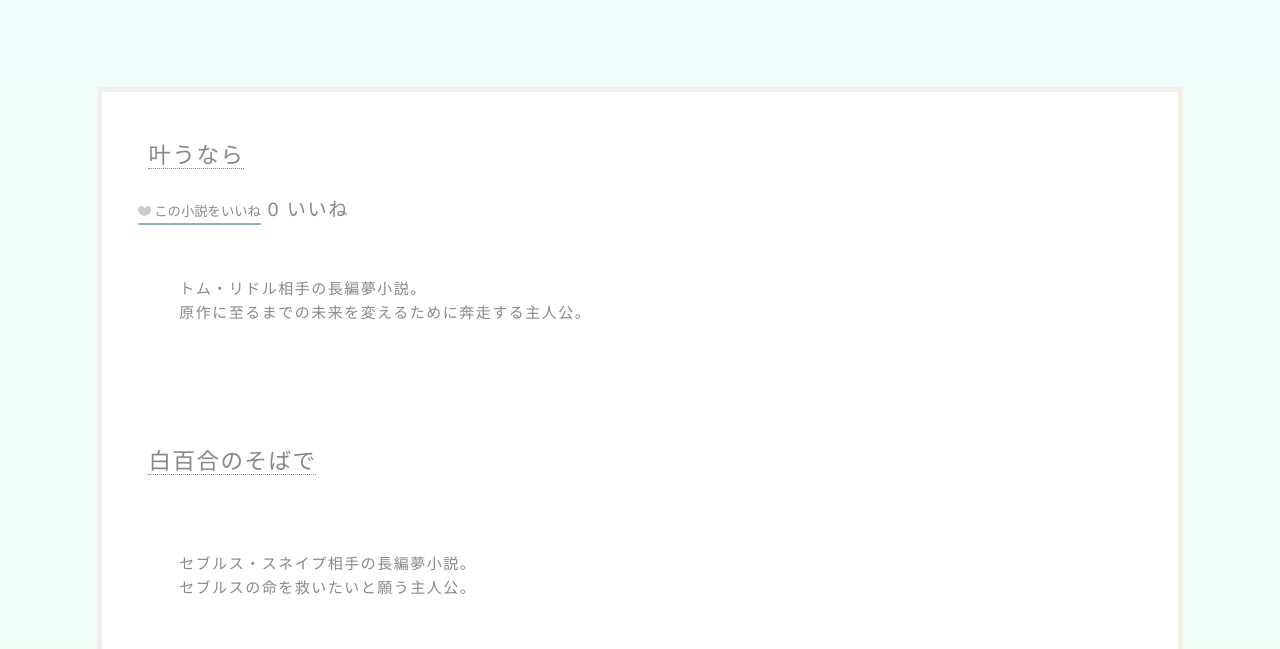
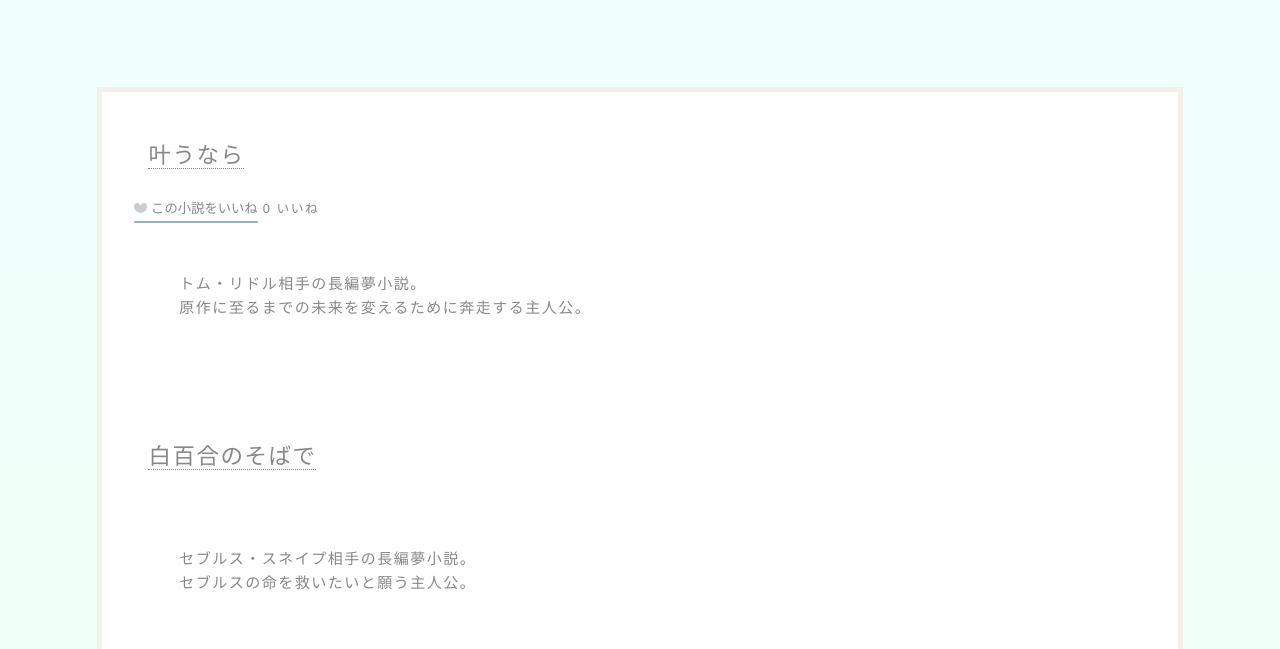
Before and after one commit to baum-knknkny/Baum, a website: page HTML/main.html in a window 1280 px wide. Shown: the part 134-783 px from the top of the page. Drawn offline with Linux system fonts and the light colour scheme; no server answers.

Commit message:
update: adjust font size for #sans in Style.css

```diff
--- a/CSS/Style.css
+++ b/CSS/Style.css
@@ -404,7 +404,7 @@ img .heart-pop {
 }
 
 #sans {
-  font-size: 1.2rem;
+  font-size: 0.8rem;
   color:#888;
   font-family: "Helvetica Neue", Helvetica, "Hiragino Sans", "Hiragino Kaku Gothic ProN", Arial, "Yu Gothic", Meiryo, sans-serif;
   margin-left: 0.5em;
```
